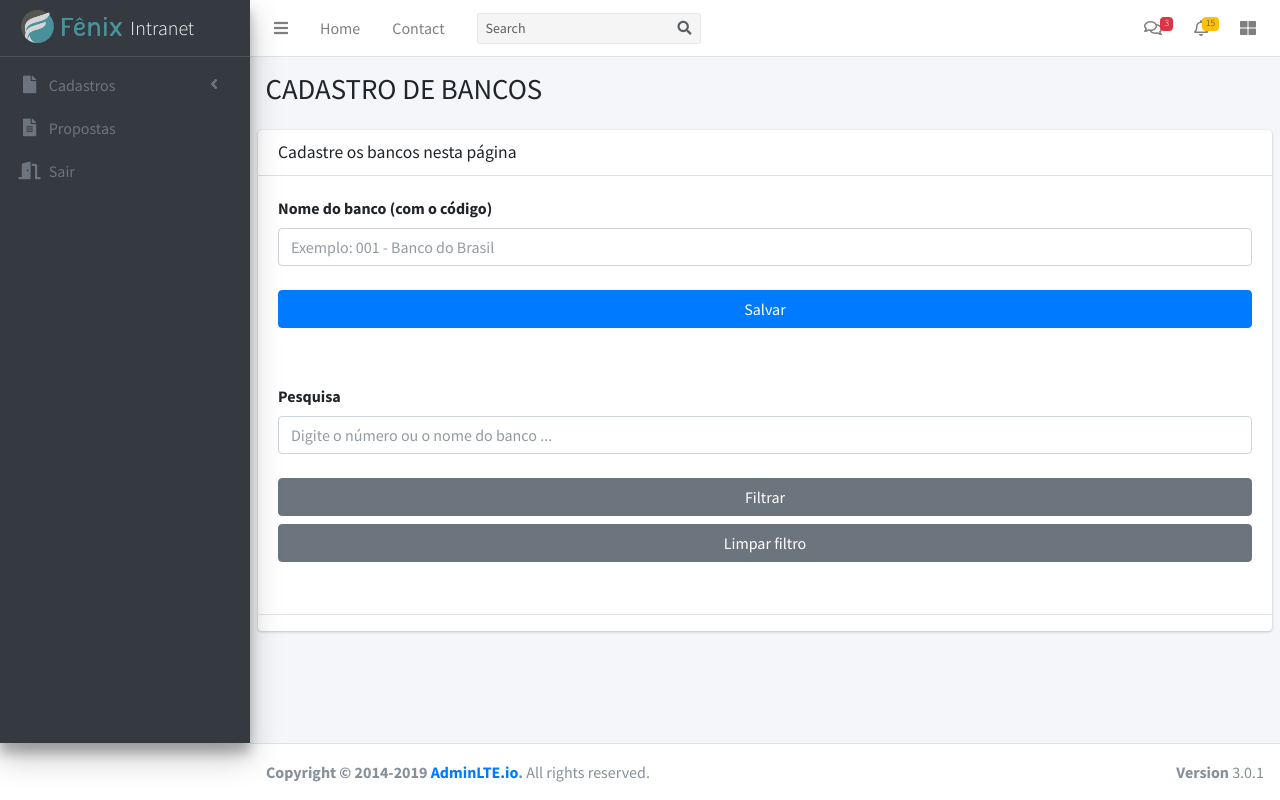
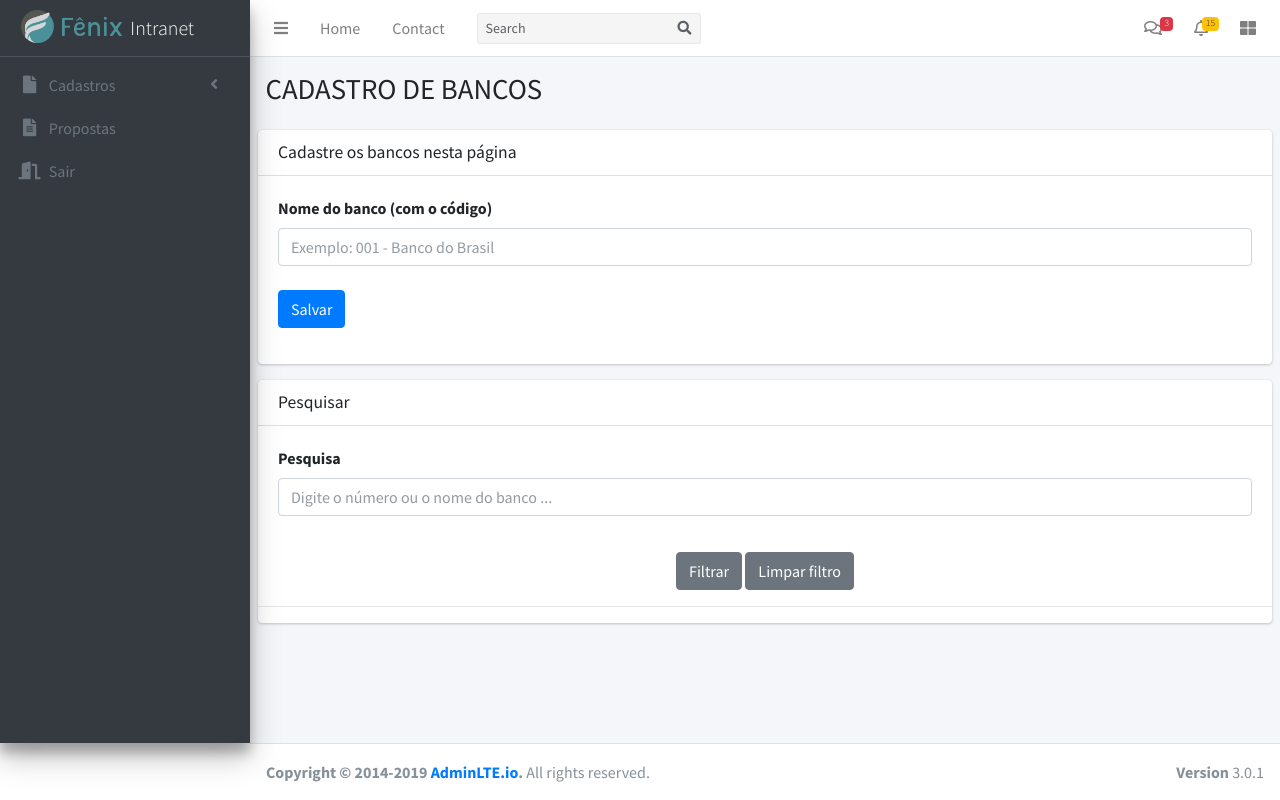
Before and after one commit to MarMaga/Fenix, a PHP site: page /cadastro_bancos.php in a window 1280 px wide. Run offline with PHP 8.4, Linux system fonts and the light colour scheme; some libraries are stand-ins or nearby versions.

Commit message:
Ajustes de CSS da primeira página Cad Bancos

```diff
--- a/cadastro_bancos.php
+++ b/cadastro_bancos.php
@@ -1,6 +1,6 @@
 <?php
 
-if (isset($_POST['btn_salvar'])){
+if (isset($_POST['btn_salvar'])) {
     echo 'Botão clicado';
 }
 ?>
@@ -11,9 +11,7 @@ if (isset($_POST['btn_salvar'])){
 <?php
 include_once '_head.php';
 ?>
-<script>
-    alert("Botão Salvar clicado")
-</script>
+
 
 
 <body class="hold-transition sidebar-mini">
@@ -51,20 +49,35 @@ include_once '_head.php';
                             <label>Nome do banco (com o código)</label>
                             <input type="text" class="form-control" placeholder="Exemplo: 001 - Banco do Brasil"><br>
                             <div>
-                                <button name="btn_salvar" type="button" class="btn btn-block btn-primary">Salvar</button>
+                                <button name="btn_salvar" class="btn btn-primary">Salvar</button>
                             </div>
                         </div>
                     </form>
+
+                </div>
+                <div class="card">
+                    <div class="card-header">
+                        <h3 class="card-title">Pesquisar</h3>
+                    </div>
+
                     <form action="cadastro_bancos.php" method="post">
-                    <div class="card-body form-group">
-                        <label>Pesquisa</label>
-                        <input type="text" class="form-control" placeholder="Digite o número ou o nome do banco ..."><br>
-                        <div>
-                            <button name="btn_filtrar" type="button" class="btn btn-block btn-secondary">Filtrar</button>
-                            <button name="btn_limparfiltro" type="button" class="btn btn-block btn-secondary">Limpar filtro</button>
+                        <div class="card-body form-group">
+                            <label>Pesquisa</label>
+                            <input type="text" class="form-control" placeholder="Digite o número ou o nome do banco ...">
+
                         </div>
-                    </div>
+
+
+                                <center>
+                                    <button name="btn_filtrar" type="button" class="btn btn-secondary">Filtrar</button>
+                                    <button name="btn_limparfiltro" type="button" class="btn btn-secondary">Limpar filtro</button>
+                                </center>
+
+
+
                     </form>
+
+
                     <!-- <div class="card-body">
                         <form action="remover_equipamento.php" method="post">
                             <div class="row">
```
